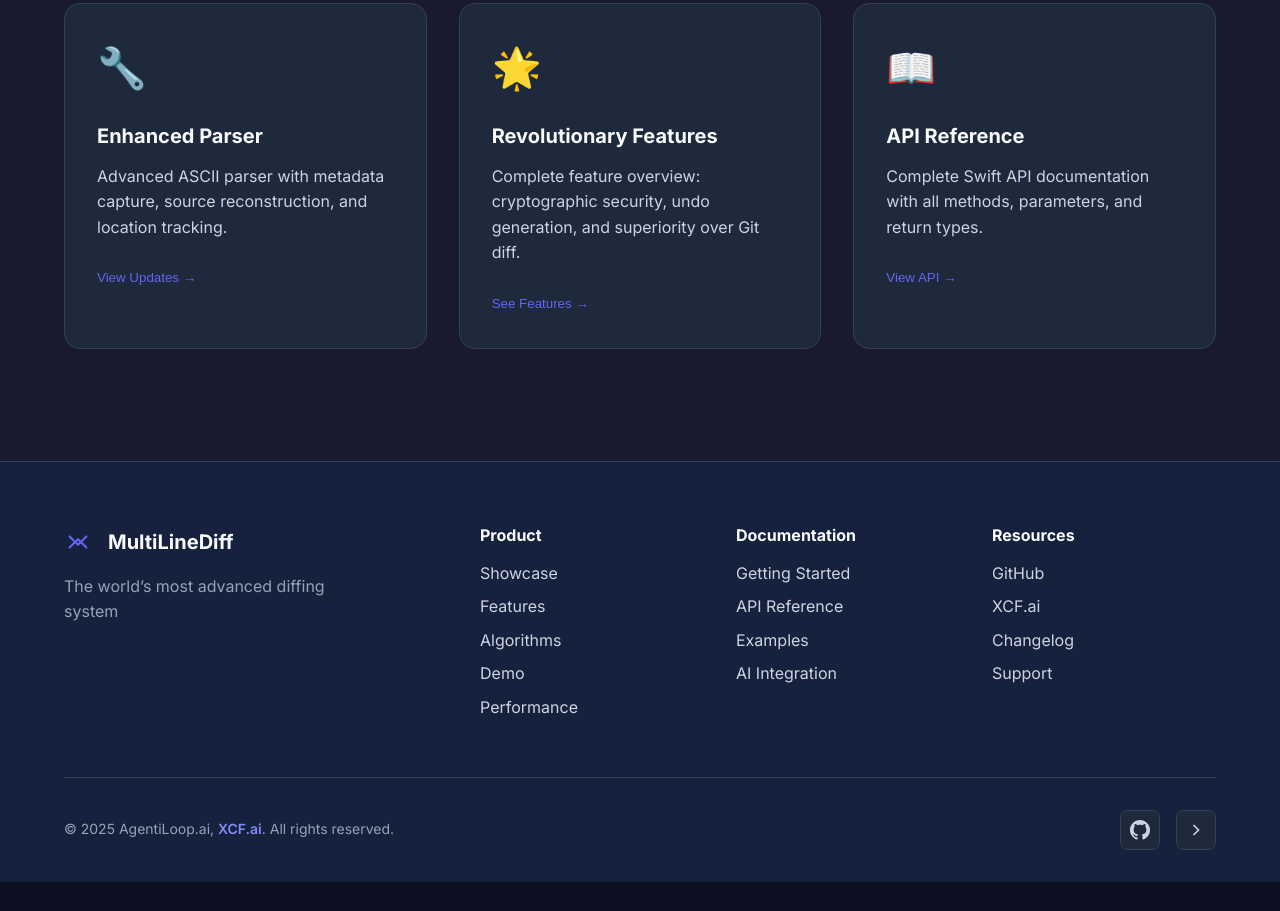
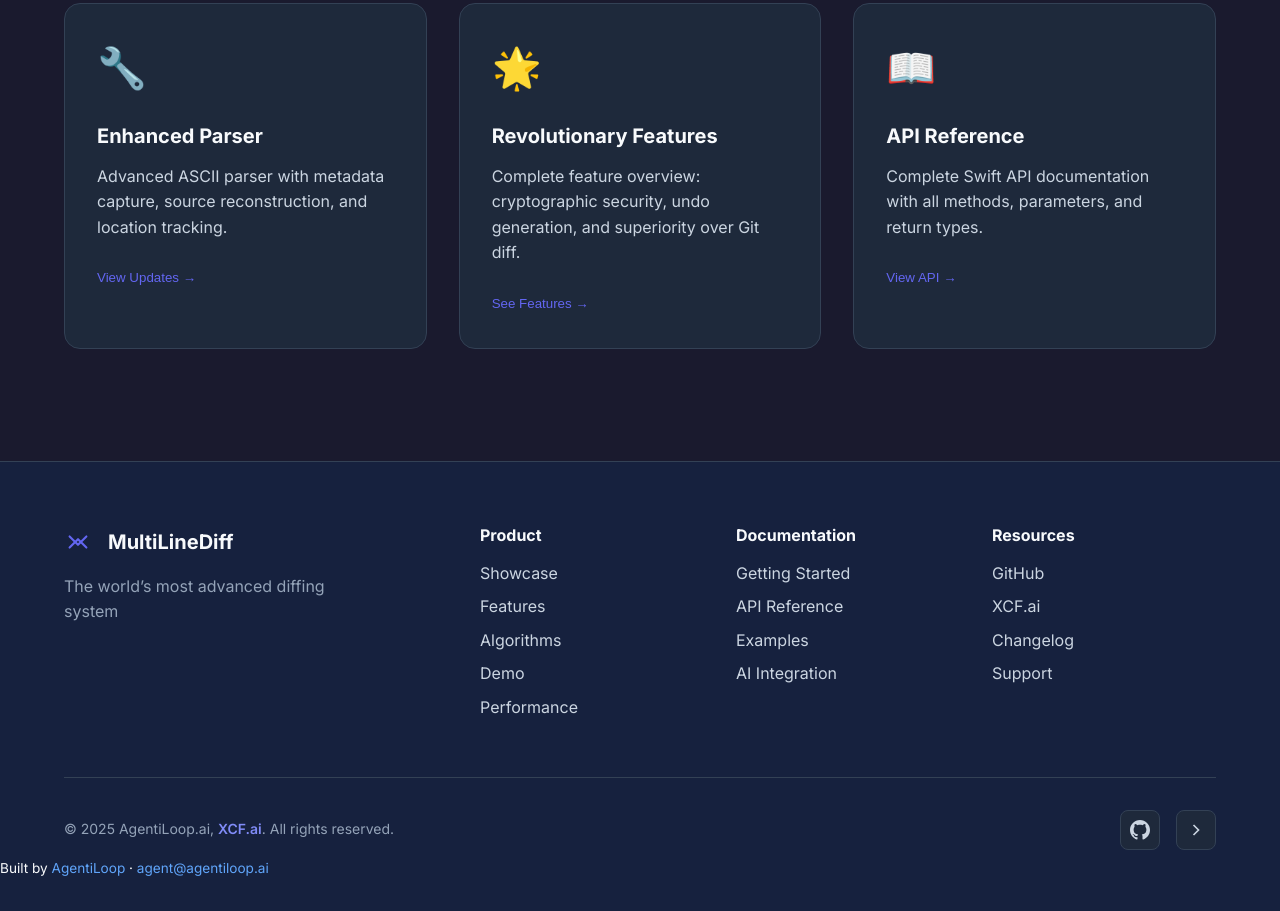
Before and after one commit to CodeFreezeAI/Swift-MultiLine-Diff-WebSite, a website: page index.html in a window 1280 px wide. Shown: the part 6587-7498 px from the top of the page. Before the commit the page ends 7469 px from the top, so only its background shows below. Drawn offline with nearby package versions, Linux system fonts and the light colour scheme; no server answers.

Commit message:
Backlink to agentiloop.ai and use agent@agentiloop.ai as contact email

```diff
--- a/index.html
+++ b/index.html
@@ -1275,7 +1275,8 @@ let base64Diff = try MultiLineDiff.createBase64Diff(
                 </div>
             </div>
         </div>
-    </footer>
+    <div class="agentiloop-backlink" style="margin-top:8px;font-size:.85em">Built by <a href="https://agentiloop.ai">AgentiLoop</a> &middot; <a href="mailto:agent@agentiloop.ai">agent@agentiloop.ai</a></div>
+</footer>
 
     <!-- Scripts -->
     <script src="https://cdnjs.cloudflare.com/ajax/libs/prism/1.29.0/components/prism-core.min.js"></script>
```
